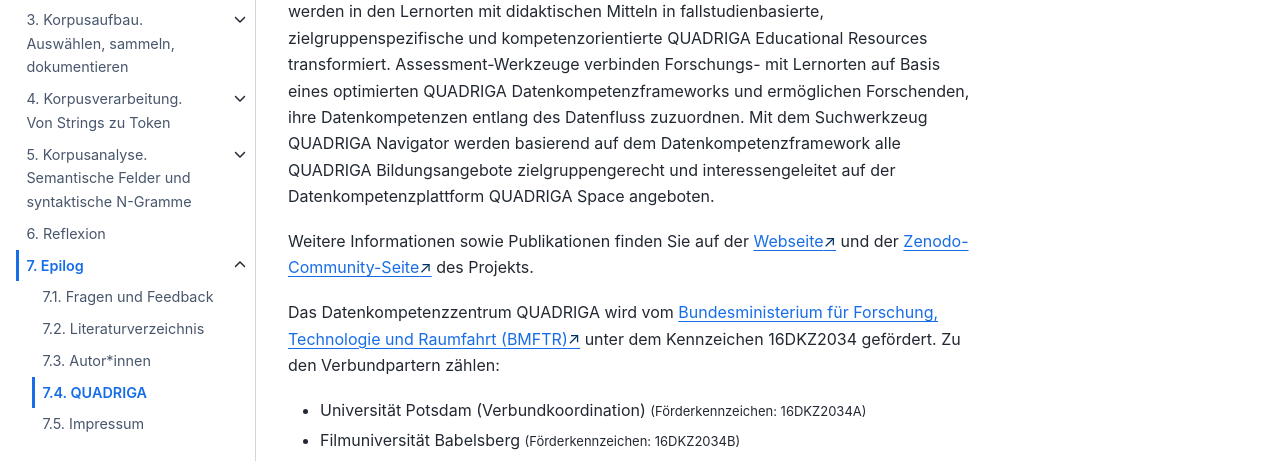
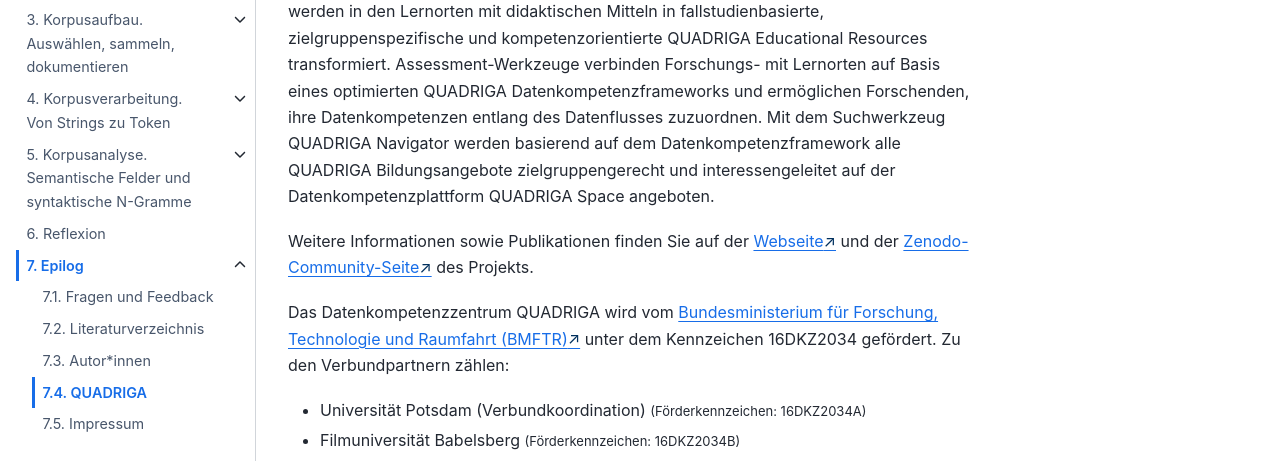
Before and after one commit to quadriga-dk/Text-Fallstudie-3, a Jupyter Book: the page built from epilog/quadriga.md, in a window 1280 px wide and 1341 px high. Shown: the part 453-914 px from the top of the window. Built offline with Jupyter Book 1.0.4 settings and Sphinx 7.4.7 and the Sphinx Book theme 1.1.4, drawn with Linux system fonts in a browser that asks for light colours; pages that are not in the unit, such as notebooks, are missing from menus; some of the changed text lies outside the part shown.

Commit message:
Tippfehler behoben: Verbundpartnern, Datenflusses

```diff
--- a/epilog/quadriga.md
+++ b/epilog/quadriga.md
@@ -9,12 +9,12 @@
 Die Basiswissenschaften Informatik und Informationswissenschaft mit umfangreicher Expertise für Data Science und Data Stewardship unterstützen die beiden Anwendungsdomänen hinsichtlich Forschung zum Datenfluss, (inter)nationalen Standards und Prinzipien (z.B. FAIR, CARE).
 QUADRIGA führt Forschungs- und Lernorte durch vielfältige Vernetzungsorte zusammen. Zur Entwicklung digitaler Methoden werden mittels Fallstudien in den Forschungsorten spezifische Fragestellungen und Datentypen behandelt.
 Die Datensätze, Standards und Methoden werden in den Lernorten mit didaktischen Mitteln in fallstudienbasierte, zielgruppenspezifische und kompetenzorientierte QUADRIGA Educational Resources transformiert.
-Assessment-Werkzeuge verbinden Forschungs- mit Lernorten auf Basis eines optimierten QUADRIGA Datenkompetenzframeworks und ermöglichen Forschenden, ihre Datenkompetenzen entlang des Datenfluss zuzuordnen.
+Assessment-Werkzeuge verbinden Forschungs- mit Lernorten auf Basis eines optimierten QUADRIGA Datenkompetenzframeworks und ermöglichen Forschenden, ihre Datenkompetenzen entlang des Datenflusses zuzuordnen.
 Mit dem Suchwerkzeug QUADRIGA Navigator werden basierend auf dem Datenkompetenzframework alle QUADRIGA Bildungsangebote zielgruppengerecht und interessengeleitet auf der Datenkompetenzplattform QUADRIGA Space angeboten.
 
 Weitere Informationen sowie Publikationen finden Sie auf der <a href="https://www.quadriga-dk.de/de/" class="external-link" target="_blank">Webseite</a> und der <a href="https://zenodo.org/communities/quadriga/records?q=&l=list&p=1&s=10&sort=newest" class="external-link" target="_blank">Zenodo-Community-Seite</a> des Projekts.
 
-Das Datenkompetenzzentrum QUADRIGA wird vom <a href="https://www.bmftr.bund.de/DE/Forschung/Wissenschaftssystem/Forschungsdaten/DatenkompetenzenInDerWissenschaft/datenkompetenzeninderwissenschaft.html" target="_blank" class="external-link">Bundesministerium für Forschung, Technologie und Raumfahrt (BMFTR)</a> unter dem Kennzeichen 16DKZ2034 gefördert. Zu den Verbundpartern zählen:
+Das Datenkompetenzzentrum QUADRIGA wird vom <a href="https://www.bmftr.bund.de/DE/Forschung/Wissenschaftssystem/Forschungsdaten/DatenkompetenzenInDerWissenschaft/datenkompetenzeninderwissenschaft.html" target="_blank" class="external-link">Bundesministerium für Forschung, Technologie und Raumfahrt (BMFTR)</a> unter dem Kennzeichen 16DKZ2034 gefördert. Zu den Verbundpartnern zählen:
 - Universität Potsdam (Verbundkoordination) <span style="font-size: small">(Förderkennzeichen: 16DKZ2034A)</span>
 - Filmuniversität Babelsberg <span style="font-size: small">(Förderkennzeichen: 16DKZ2034B)</span>
 - Fachhochschule Potsdam <span style="font-size: small">(Förderkennzeichen: 16DKZ2034C)</span>
```
